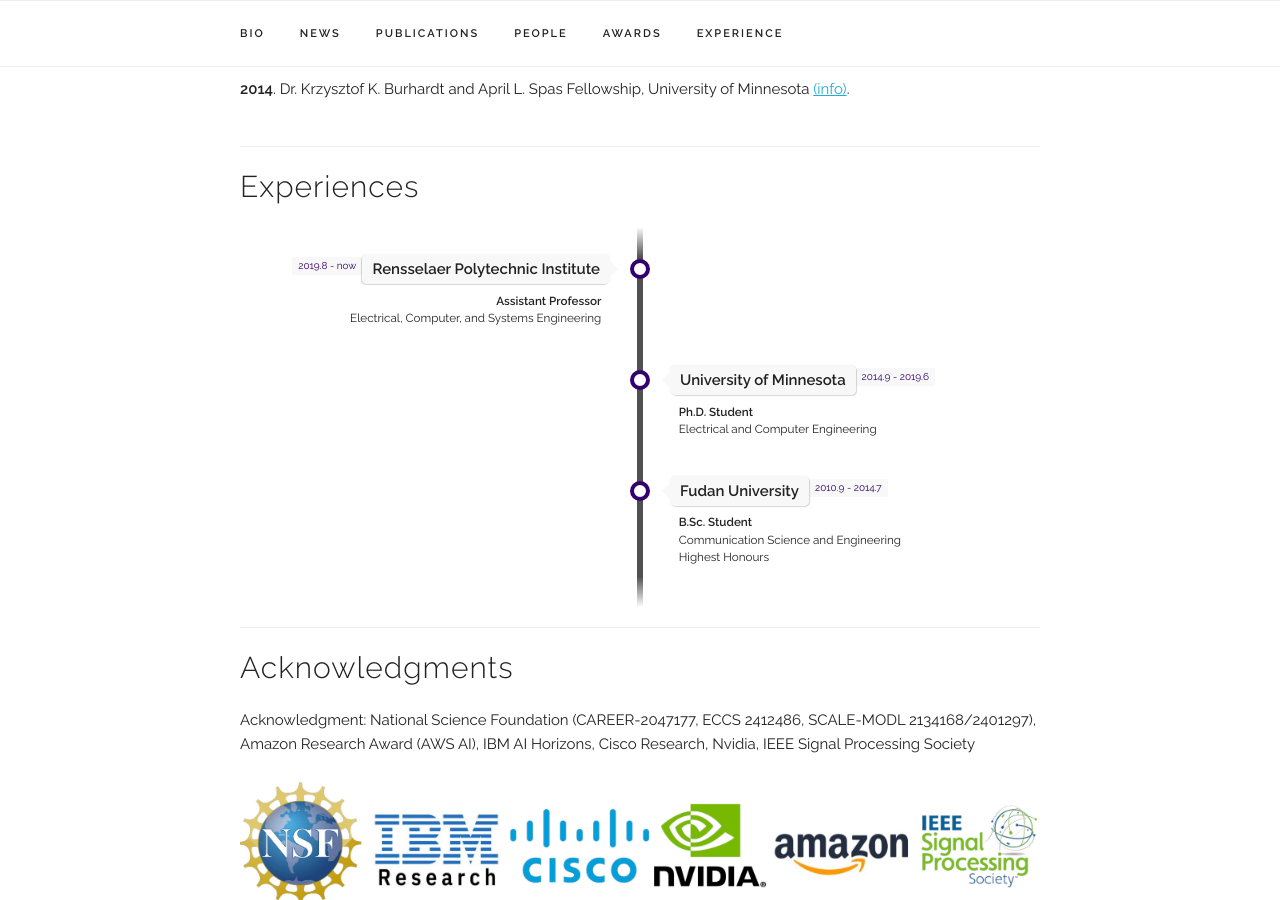
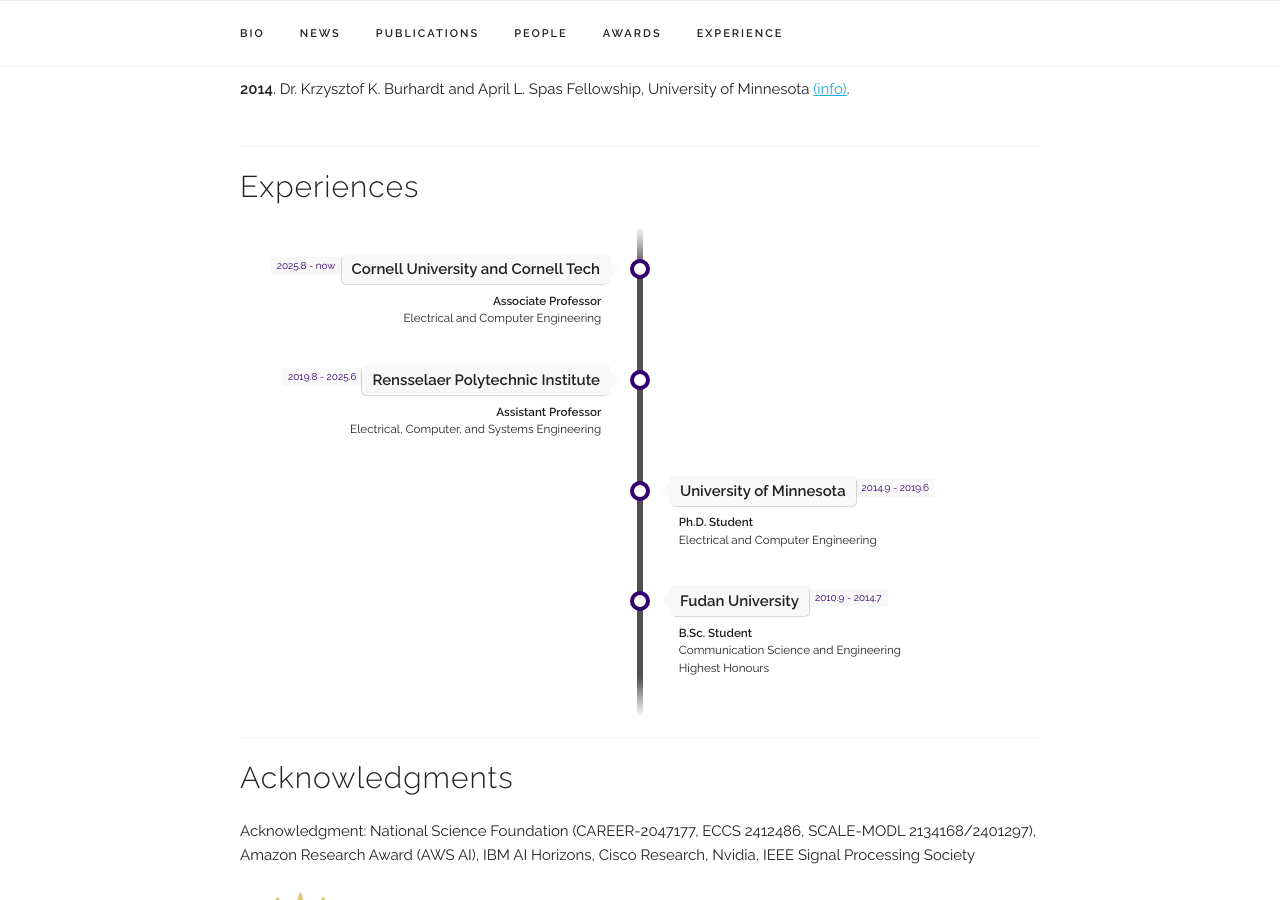
Before and after one commit to chentianyi19/chentianyi19.github.io, a Jekyll site: the page built from index.html, in a window 1280 px wide and 900 px high, scrolled down 5844 px. Built offline with Jekyll 4.4.1, drawn with Linux system fonts in a browser that asks for light colours; some web fonts are replaced; comment, search, counter and statistics services are not loaded.

Commit message:
Update experience.yaml

```diff
--- a/_data/experience.yaml
+++ b/_data/experience.yaml
@@ -1,7 +1,13 @@
 experiences:
 
+- place: "Cornell University and Cornell Tech"
+  time: "2025.8 - now"
+  title: "Associate Professor"
+  subtitle: "Electrical and Computer Engineering"
+  category: "work"
+
 - place: "Rensselaer Polytechnic Institute"
-  time: "2019.8 - now"
+  time: "2019.8 - 2025.6"
   title: "Assistant Professor"
   subtitle: "Electrical, Computer, and Systems Engineering"
   category: "work"
```
